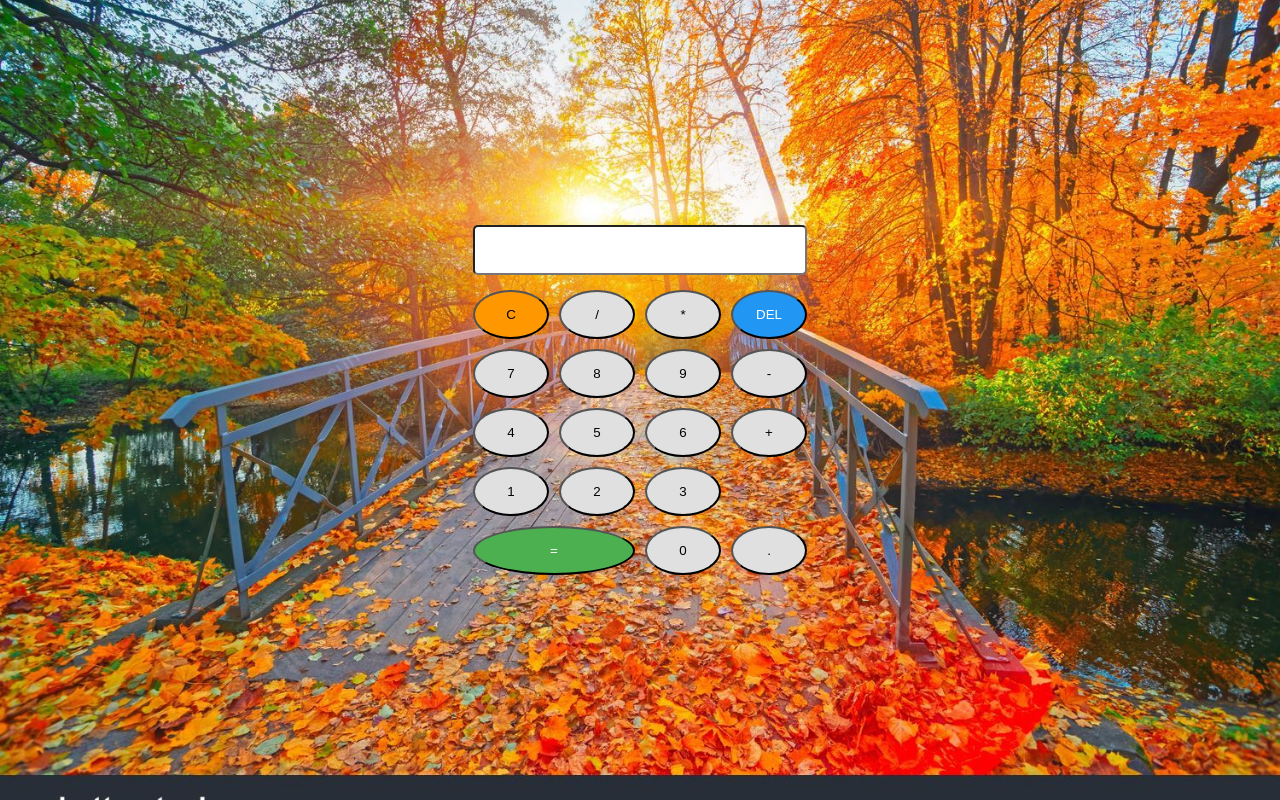
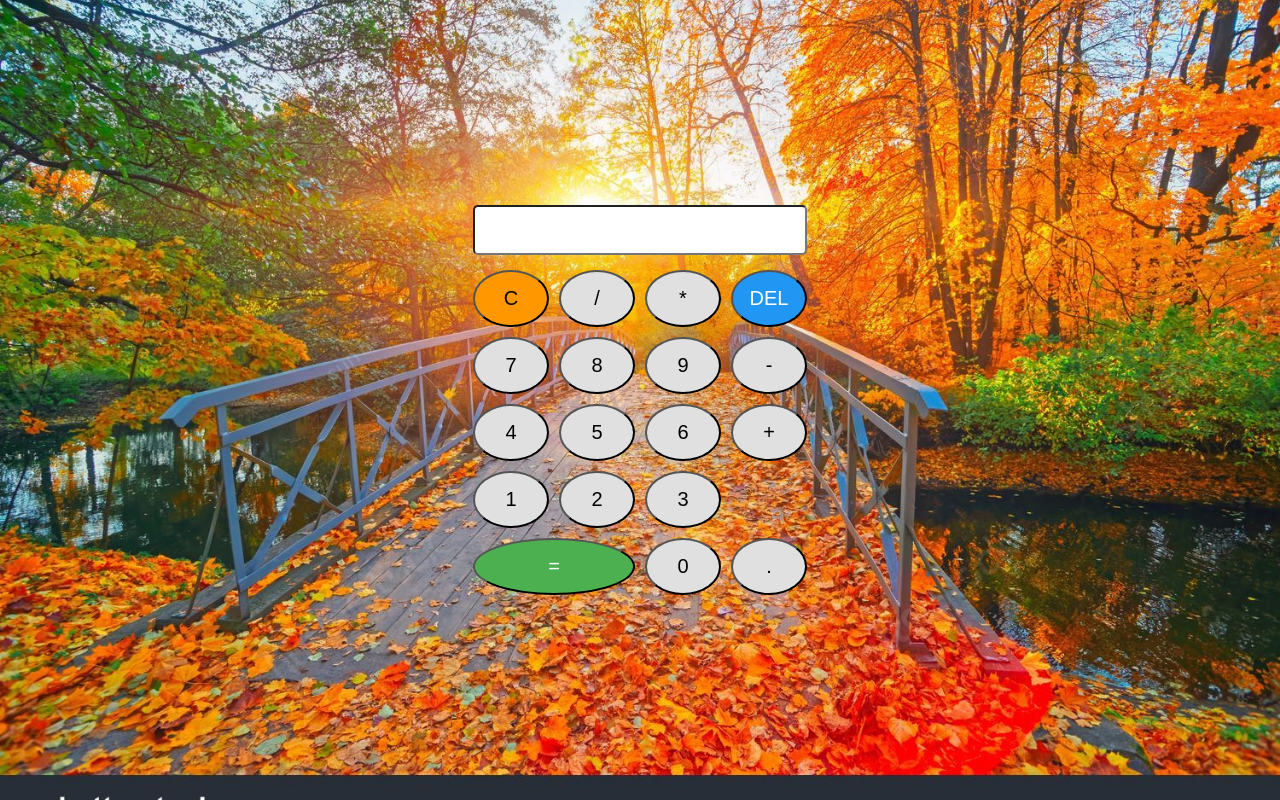
Before and after one commit to priya-verygood/calculator, a plain HTML site: page index.html in a window 1280 px wide. Drawn offline with Linux system fonts and the light colour scheme.

Commit message:
Update style.css

```diff
--- a/style.css
+++ b/style.css
@@ -39,12 +39,14 @@ body {
 }
 
 .buttons {
+    font-size:20;
     display: grid;
     grid-template-columns: repeat(4, 1fr);
     gap: 10px;
 }
 
 button {
+    font-size:20px;
     padding: 15px;
     height: 50;
     width: 50;
@@ -59,6 +61,7 @@ button:hover {
 }
 
 button.clear {
+    font-size:20px;
     background-color: #ff9800;
     color: black;
 }
```
